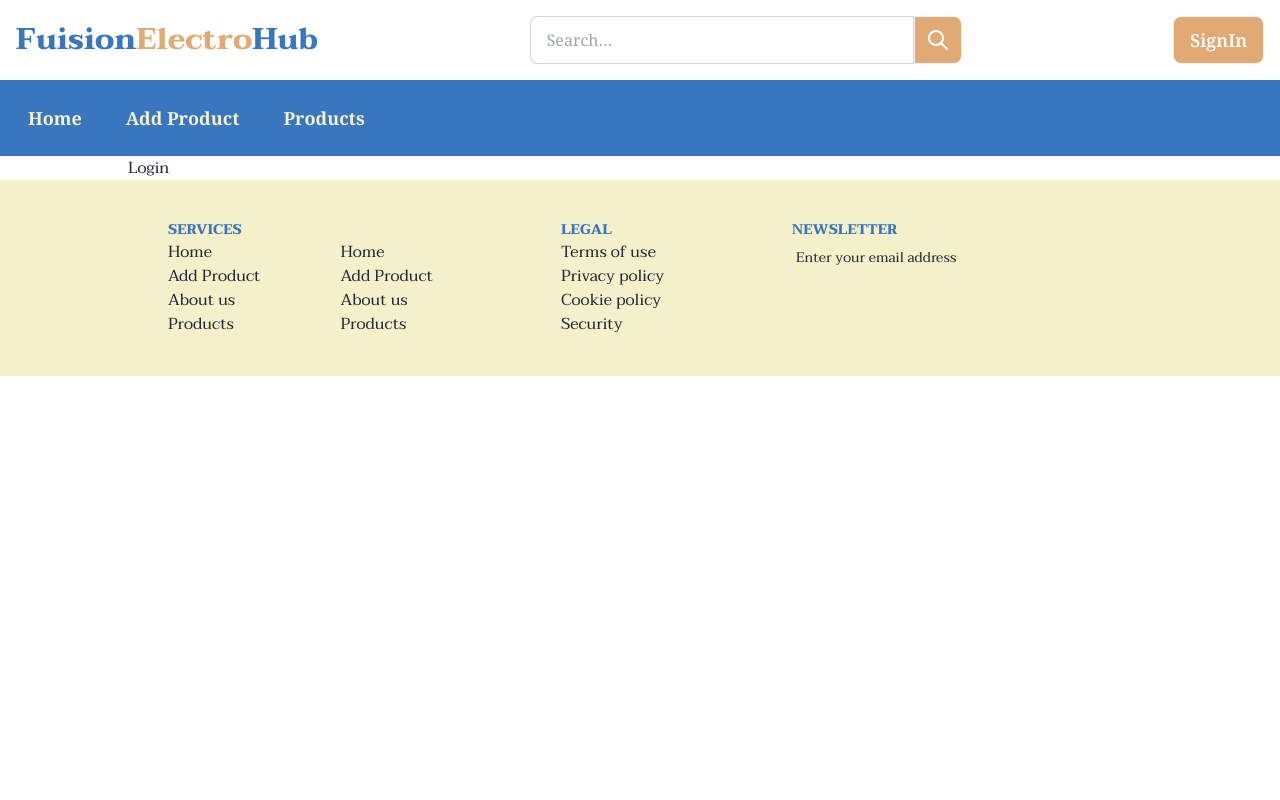
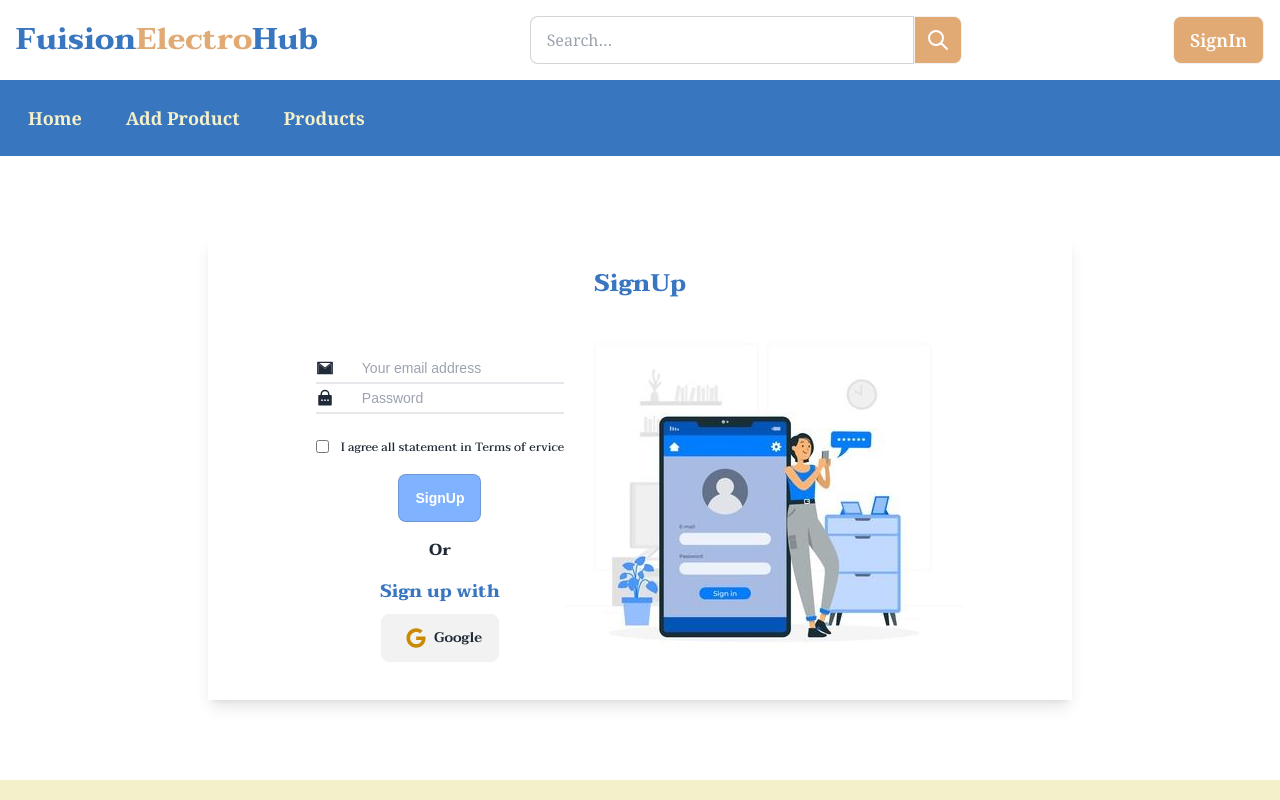
Before and after one commit to JoujonikiAsa2/brandshop-client, a React (Vite) app: page /signIn in a window 1280 px wide. Shown: the top 800 px of the page. Built offline with nearby package versions, Linux system fonts and the light colour scheme.

Commit message:
added Login page

```diff
--- a/src/components/Login/Login.jsx
+++ b/src/components/Login/Login.jsx
@@ -1,8 +1,53 @@
+import { AiTwotoneMail } from "react-icons/ai";
+import { RiLockPasswordFill } from "react-icons/ri";
+import { FaGoogle } from 'react-icons/fa'
+import signIn from '../../assets/photos/Athentication/1.jpg'
 const Login = () => {
     return (
-       <div>
-        <h2>Login</h2>
-       </div>
+        <div className='md:max-w-4xl lg:max-w-5xl mx-auto shadow-lg m-5 lg:m-20 md:m-16'> <h1 className="text-center text-2xl font-bold pt-8 text-[#3876BF]">SignUp</h1>
+            <div className=" flex flex-col-reverse md:flex-row-reverse lg:flex-row justify-center items-center">
+                <form className="space-y-4 pt-4">
+                    <div className="flex-col  gap-4  items-center font-Montserrat">
+                        <div className="flex items-center gap-6 w-full border-b-2">
+                            <label className="">
+                                <span className="text-lg font-medium font-tavi"><AiTwotoneMail></AiTwotoneMail></span>
+                            </label>
+                            <input type="text" name="email" placeholder="Your email address" className=" p-1 text-sm" required />
+                        </div>
+                        <div className="flex items-center gap-6 w-full border-b-2">
+                            <label className="">
+                                <span className="text-lg font-medium font-tavi"><RiLockPasswordFill></RiLockPasswordFill></span>
+                            </label>
+                            <input type="text" name="password" placeholder="Password" className=" p-1 text-sm" required />
+                        </div>
+                        <div className="flex items-center gap-3 pt-5">
+                            <input type="checkbox" className=" p-1 text-sm" required />
+                            <label className="">
+                                <span className="font-medium font-tavi text-xs">I agree all statement in Terms of ervice</span>
+                            </label>
+                        </div>
+                    </div>
+                    <div className="flex flex-col  gap-4 items-center font-Montserrat">
+                        <div className="flex  flex-col gap-4 items-center font-Montserrat">
+                            <div className="flex items-center gap-6 w-full">
+                                <input type="submit" value="SignUp" className="input input-bordered text-sm font-bold bg-[#80B3FF] text-[#FFF]" />
+                            </div>
+                        </div>
+                    </div>
+                    <div className="flex justify-center">
+                        <p className="font-bold">Or</p>
+                    </div>
+                    <div className='flex flex-col justify-center items-center text-lg font-bold text-[#3876BF]'>
+                        <soan className="pb-2">Sign up with </soan>
+                        <button className='flex flex-row items-center gap-2 btn capitalize'><span className='text-xl text-[#3876BF] font-bold'></span>
+                            <FaGoogle className='text-yellow-600 text-xl'></FaGoogle>Google</button>
+                    </div>
+                </form>
+                <div>
+                    <img src={signIn} alt="" />
+                </div>
+            </div>
+        </div>
     );
 };
 
```
Also changed, not shown: src/components/Product/Product.jsx (added).
